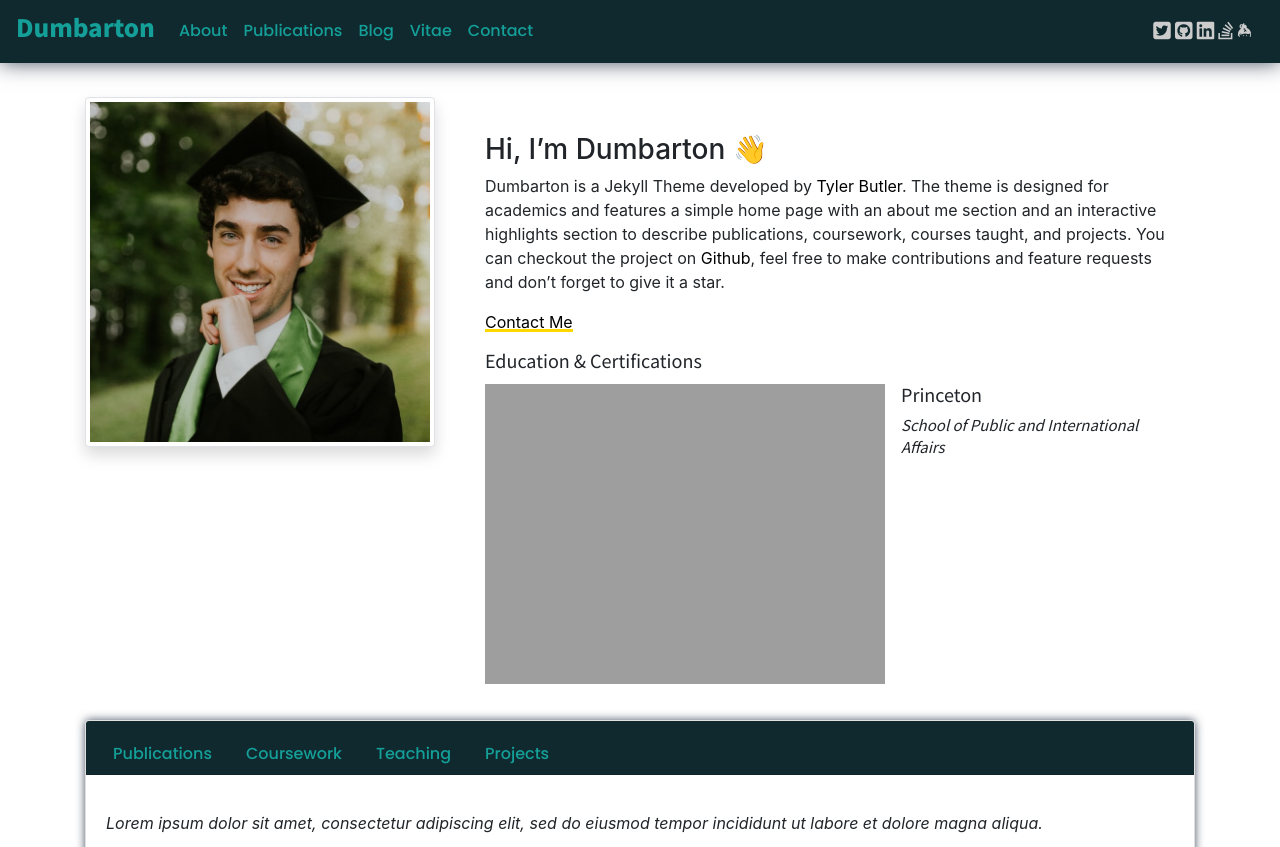
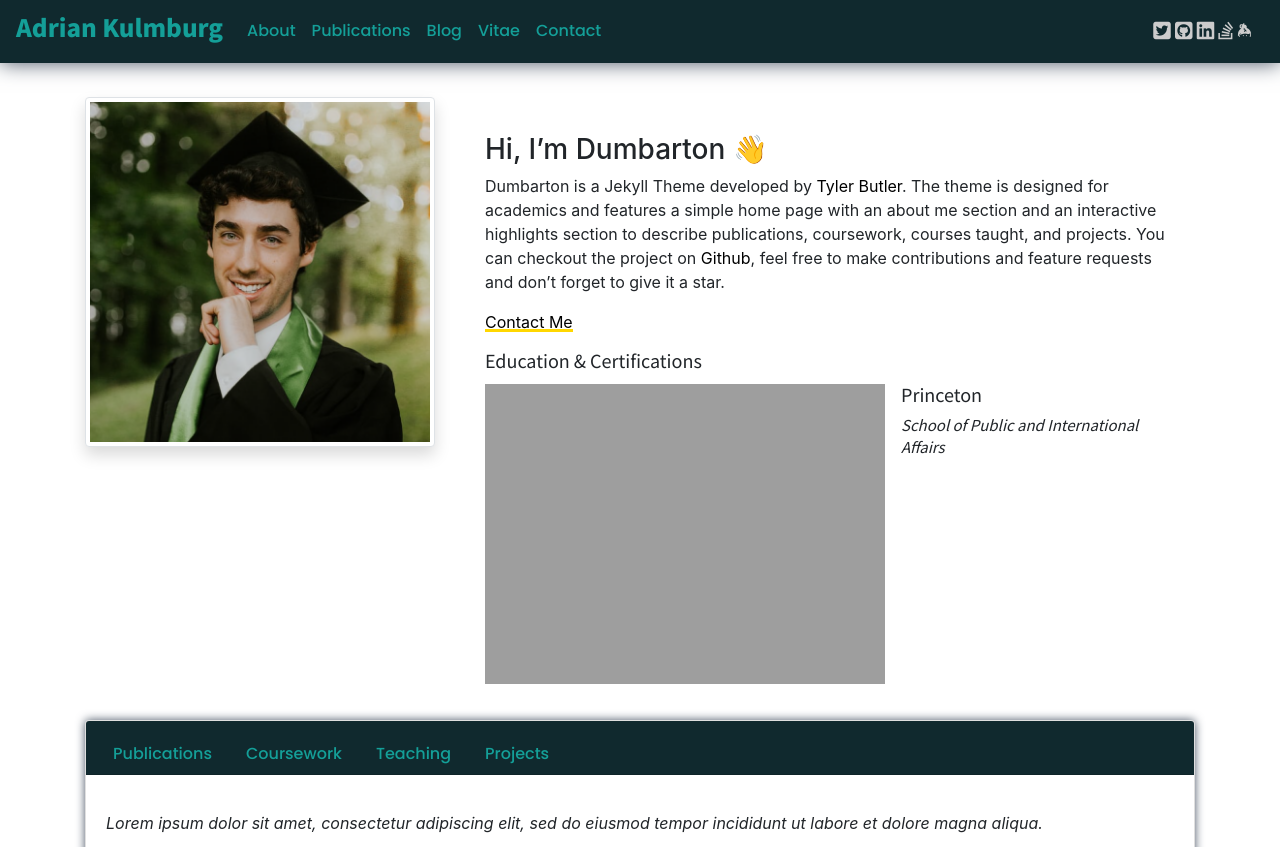
Before and after one commit to AdrianKulmburg/adrianKulmburg.github.io, a Jekyll site: the page built from index.md, in a window 1280 px wide, cut to the strip 0-847 px from the top of the page. Built offline with Jekyll 4.4.1, drawn with Linux system fonts in a browser that asks for light colours; nearby versions of some CDN libraries; comment, search, counter and statistics services are not loaded; our own code applies the rules of GitHub Pages for plain Markdown files.

Commit message:
Testing simple change

```diff
--- a/_config.yml
+++ b/_config.yml
@@ -8,7 +8,7 @@
 # -----------BASE SETTINGS---------------#
 #========================================#
 
-title: Dumbarton
+title: Adrian Kulmburg
 email:
 description: a minimalistic jekyll theme for academics
 baseurl:                                       # the subpath of your site, e.g. /blog
```
